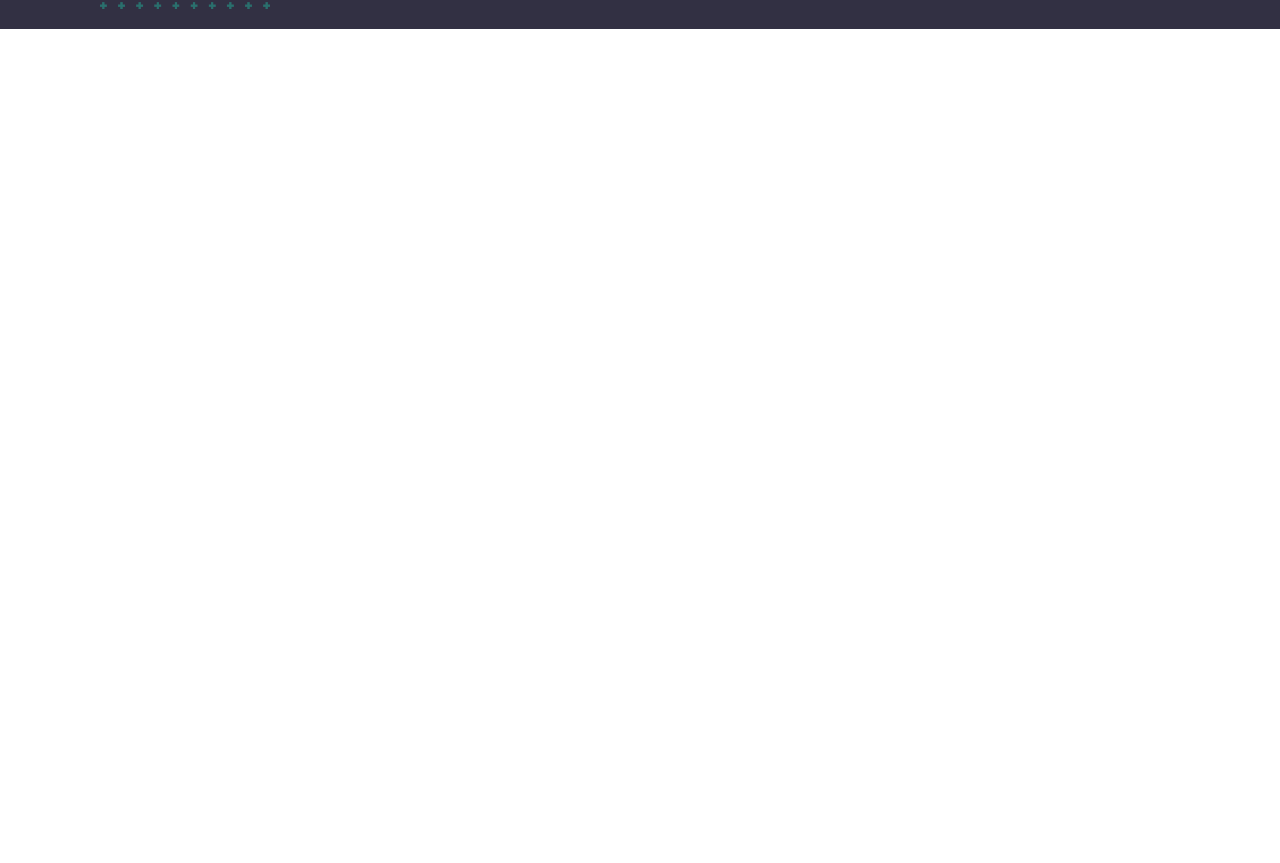
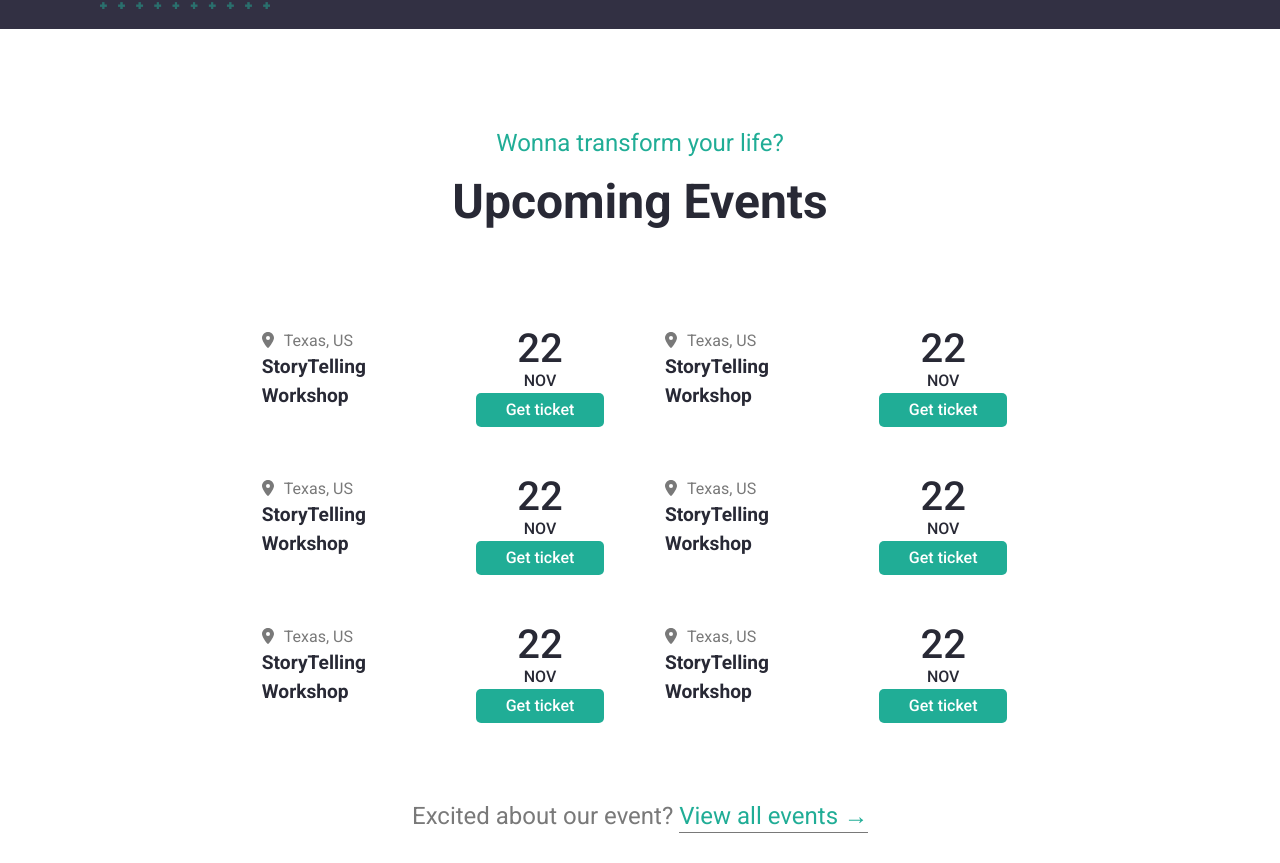
Before and after one commit to Alessio-Tomei/proj-html-vuejs, a Vue app: page / in a window 1280 px wide. Shown: the part 4895-5758 px from the top of the page. Before the commit the page ends 5024 px from the top, so only its background shows below. Built offline with nearby package versions, Linux system fonts and the light colour scheme.

Commit message:
UpcomingEvent completa Fuori Deadline

```diff
--- a/src/components/macro/Main.vue
+++ b/src/components/macro/Main.vue
@@ -5,6 +5,7 @@
     <MainPointsSlider/>
     <TariffPlans/>
     <QuestionsAndAnswers/>
+    <UpcomingEvent/>
   </main>
 </template>
 
@@ -14,6 +15,8 @@ import MainPoints from '../sections/MainPoints.vue';
 import MainPointsSlider from '../sections/MainPointsSlider.vue';
 import QuestionsAndAnswers from '../sections/QuestionsAndAnswers.vue';
 import TariffPlans from '../sections/TariffPlans.vue';
+import UpcomingEvent from '../sections/UpcomingEvent.vue';
+
 export default {
   name: 'Main',
   components: {
@@ -22,6 +25,7 @@ export default {
     MainPointsSlider,
     TariffPlans,
     QuestionsAndAnswers,
+    UpcomingEvent,
   }
 }
 </script>
--- /dev/null
+++ b/src/components/sections/UpcomingEvent.vue
@@ -0,0 +1,144 @@
+<template>
+    <section class="ms_upcoming-event">
+        <div class="ms_container">
+            <div class="row">
+                <div class="col">
+                    <div class="ms_container-small">
+                        <h3 class="ms_emphasize">Wonna transform your life?</h3>
+                        <p class="ms_font-up">Upcoming Events</p>
+                        <div class="ms_boxs-container">
+                            <div class="ms_box" v-for="(box, index) in boxsList" :key="index">
+                                <div class="ms_container-text">
+                                    <div class="ms_container-address">
+                                        <div class="ms_icon">
+                                            <i class="fas fa-map-marker-alt"></i>
+                                        </div>
+                                        <p>Texas, US</p>
+                                    </div>
+                                    <p class="ms_event-title">StoryTelling Workshop</p>
+                                </div>
+                                <div class="ms_calendar">
+                                    <span class="ms_day">22</span>
+                                    <span class="ms_month">NOV</span>
+                                    <button>Get ticket</button>
+                                </div>
+                            </div>
+                        </div>
+                        <div class="ms_link-container">
+                            <p>Excited about our event? <a href="#">View all events &rarr;</a></p>
+                        </div>
+                    </div>
+                </div>
+            </div>
+        </div>
+    </section>
+</template>
+
+<script>
+import {mainPointsArray} from '../../assets/data.js';
+
+export default {
+    name: 'UpcomingEvent',
+    data() {
+        return {
+            boxsList: mainPointsArray,
+        }
+    },
+}
+</script>
+
+<style lang="scss" scoped>
+@import '../../assets/style/variables.scss';
+
+.ms_upcoming-event {
+    width: 100%;
+    .ms_container {
+        width: $container-w-large;
+        margin: 0 auto;
+        .ms_container-small {
+            width: $container-w-small;
+            margin: 0 auto;
+            display: flex;
+            flex-direction: column;
+            align-items: center;
+            .ms_emphasize {
+                color: $color-exalted;
+                font-size: 1.5rem;
+                font-weight: 400;
+            }
+            .ms_font-up {
+                font-size: 3rem;
+                font-weight: bold;
+                text-align: center;
+                padding: 0px 80px;
+            }
+            .ms_boxs-container {
+                margin-top: 50px;
+                width: 100%;
+                display: flex;
+                flex-wrap: wrap;
+                .ms_box {
+                    width: calc(100% / 2);
+                    display: flex;
+                    border-radius: 10px;
+                    .ms_container-text {
+                        width: calc(100% - 200px);
+                        padding: 25px;
+
+                        .ms_container-address {
+
+                            display: flex;
+                            color: $color-belittle;
+                            .ms_icon {
+                                margin-right: 10px;
+                            }
+                            p {
+                                margin: 0;
+                            }
+                        }
+                        .ms_event-title {
+                            font-size: 1.2rem;
+                            font-weight: 600;
+                        }
+                    }
+                    .ms_calendar {
+                        font-weight: 500;
+                        width: 200px;
+                        padding: 25px;
+                        display: flex;
+                        flex-direction: column;
+                        align-items: center;
+                        .ms_day{
+                            font-size: 2.5rem;
+                            line-height: 2.5rem;
+
+                        }
+                        .ms_month {
+
+                        }
+                        button {
+                            padding: 5px 30px;
+                        }
+                    }
+                    &:hover {
+                        box-shadow: 3px 0px 12px 3px #eceeef;
+                        border-left: 1px solid $color-exalted;
+                    }
+                }
+            }
+            .ms_link-container {
+                margin-top: 50px;
+                font-size: 1.5rem;
+                p {
+                    color: $color-belittle;
+                    a {
+                        color: $color-exalted;
+                        padding-bottom: 2px;
+                        border-bottom:1px solid $color-belittle;
+                    }
+                }
+            }
+        }
+    }
+}
+</style>
```
